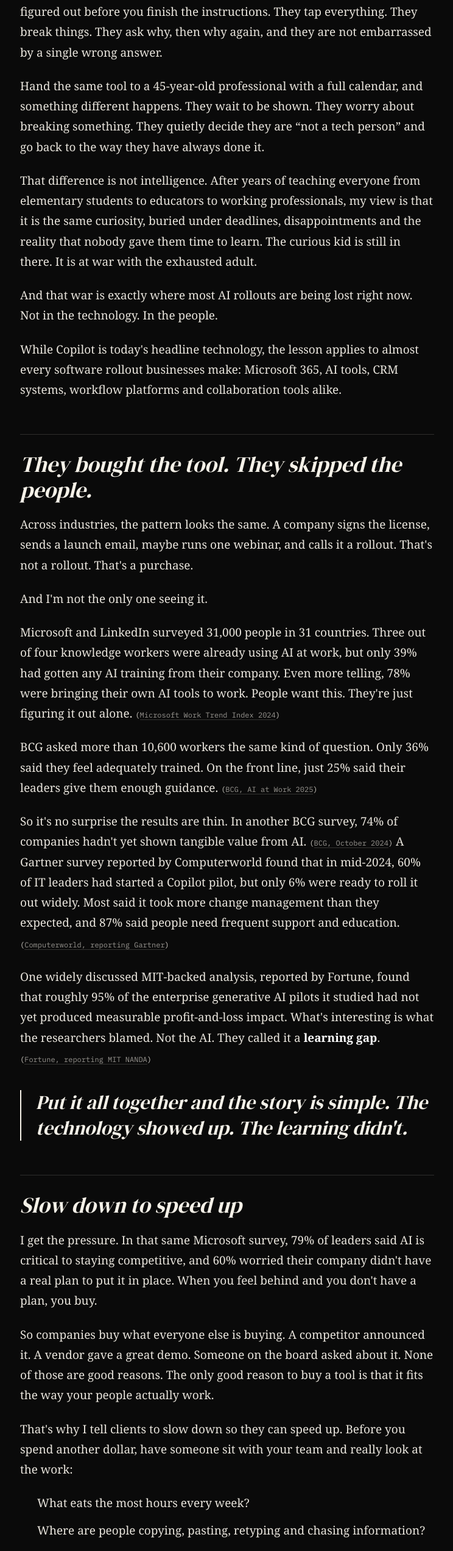
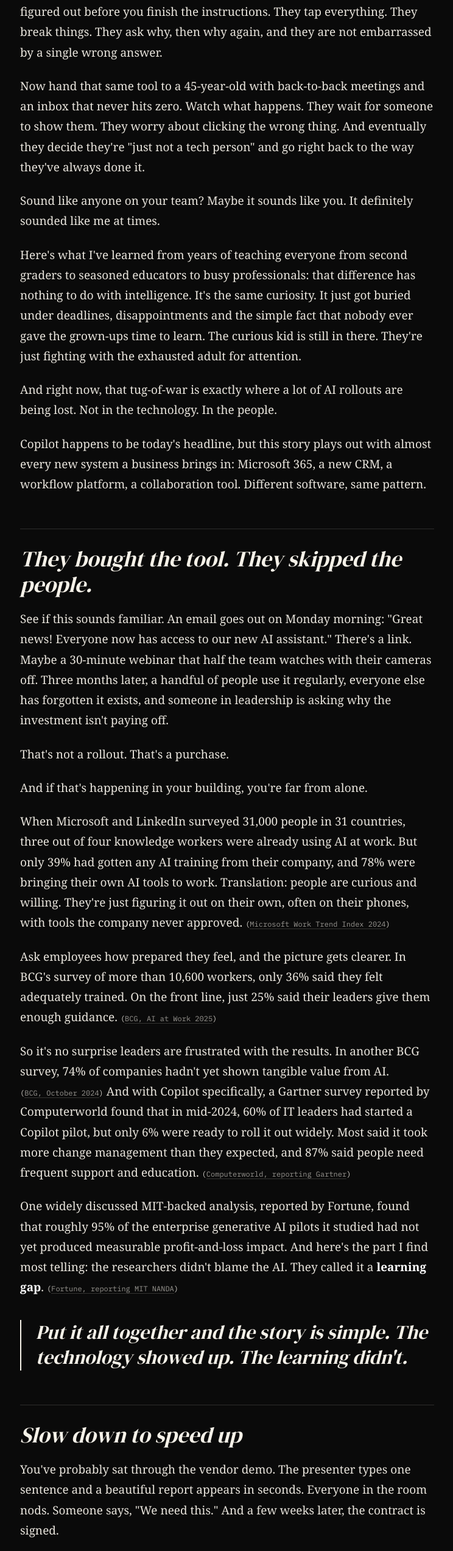
Before and after one commit to niquewill/moniquehawkins-com, a Next.js app: page /insights/the-real-reason-ai-rollouts-fail in a window 1280 px wide. Shown: the part 987-3531 px from the top of the page at 61% size, without its empty margins (267-1011 px from the left). Built offline with nearby package versions, Linux system fonts and the light colour scheme.

Commit message:
Article tone update

```diff
--- a/app/insights/the-real-reason-ai-rollouts-fail/page.tsx
+++ b/app/insights/the-real-reason-ai-rollouts-fail/page.tsx
@@ -1,6 +1,6 @@
 // app/insights/the-real-reason-ai-rollouts-fail/page.tsx
 // Article: "The Real Reason AI Rollouts Fail Isn't the AI"
-// The text below is copied from the final Claude Doc. To edit wording, change it here.
+// The article text below matches the final Claude Doc (tone pass, October 2026).
 
 import type { Metadata } from 'next'
 import Image from 'next/image'
@@ -113,81 +113,80 @@ export default function Page() {
         </figure>
 
         <P>Hand a seven-year-old a tablet they have never seen, and they will have it figured out before you finish the instructions. They tap everything. They break things. They ask why, then why again, and they are not embarrassed by a single wrong answer.</P>
-        <P>Hand the same tool to a 45-year-old professional with a full calendar, and something different happens. They wait to be shown. They worry about breaking something. They quietly decide they are &ldquo;not a tech person&rdquo; and go back to the way they have always done it.</P>
-        <P>That difference is not intelligence. After years of teaching everyone from elementary students to educators to working professionals, my view is that it is the same curiosity, buried under deadlines, disappointments and the reality that nobody gave them time to learn. The curious kid is still in there. It is at war with the exhausted adult.</P>
-        <P>And that war is exactly where most AI rollouts are being lost right now. Not in the technology. In the people.</P>
-        <P>While Copilot is today&apos;s headline technology, the lesson applies to almost every software rollout businesses make: Microsoft 365, AI tools, CRM systems, workflow platforms and collaboration tools alike.</P>
-
+        <P>Now hand that same tool to a 45-year-old with back-to-back meetings and an inbox that never hits zero. Watch what happens. They wait for someone to show them. They worry about clicking the wrong thing. And eventually they decide they&apos;re &quot;just not a tech person&quot; and go right back to the way they&apos;ve always done it.</P>
+        <P>Sound like anyone on your team? Maybe it sounds like you. It definitely sounded like me at times.</P>
+        <P>Here&apos;s what I&apos;ve learned from years of teaching everyone from second graders to seasoned educators to busy professionals: that difference has nothing to do with intelligence. It&apos;s the same curiosity. It just got buried under deadlines, disappointments and the simple fact that nobody ever gave the grown-ups time to learn. The curious kid is still in there. They&apos;re just fighting with the exhausted adult for attention.</P>
+        <P>And right now, that tug-of-war is exactly where a lot of AI rollouts are being lost. Not in the technology. In the people.</P>
+        <P>Copilot happens to be today&apos;s headline, but this story plays out with almost every new system a business brings in: Microsoft 365, a new CRM, a workflow platform, a collaboration tool. Different software, same pattern.</P>
         <H2>They bought the tool. They skipped the people.</H2>
-        <P>Across industries, the pattern looks the same. A company signs the license, sends a launch email, maybe runs one webinar, and calls it a rollout. That&apos;s not a rollout. That&apos;s a purchase.</P>
-        <P>And I&apos;m not the only one seeing it.</P>
-        <P>Microsoft and LinkedIn surveyed 31,000 people in 31 countries. Three out of four knowledge workers were already using AI at work, but only 39% had gotten any AI training from their company. Even more telling, 78% were bringing their own AI tools to work. People want this. They&apos;re just figuring it out alone. <Cite href={SOURCES[0].href}>Microsoft Work Trend Index 2024</Cite></P>
-        <P>BCG asked more than 10,600 workers the same kind of question. Only 36% said they feel adequately trained. On the front line, just 25% said their leaders give them enough guidance. <Cite href={SOURCES[1].href}>BCG, AI at Work 2025</Cite></P>
-        <P>So it&apos;s no surprise the results are thin. In another BCG survey, 74% of companies hadn&apos;t yet shown tangible value from AI. <Cite href={SOURCES[2].href}>BCG, October 2024</Cite> A Gartner survey reported by Computerworld found that in mid-2024, 60% of IT leaders had started a Copilot pilot, but only 6% were ready to roll it out widely. Most said it took more change management than they expected, and 87% said people need frequent support and education. <Cite href={SOURCES[3].href}>Computerworld, reporting Gartner</Cite></P>
-        <P>One widely discussed MIT-backed analysis, reported by Fortune, found that roughly 95% of the enterprise generative AI pilots it studied had not yet produced measurable profit-and-loss impact. What&apos;s interesting is what the researchers blamed. Not the AI. They called it a <strong>learning gap</strong>. <Cite href={SOURCES[4].href}>Fortune, reporting MIT NANDA</Cite></P>
+        <P>See if this sounds familiar. An email goes out on Monday morning: &quot;Great news! Everyone now has access to our new AI assistant.&quot; There&apos;s a link. Maybe a 30-minute webinar that half the team watches with their cameras off. Three months later, a handful of people use it regularly, everyone else has forgotten it exists, and someone in leadership is asking why the investment isn&apos;t paying off.</P>
+        <P>That&apos;s not a rollout. That&apos;s a purchase.</P>
+        <P>And if that&apos;s happening in your building, you&apos;re far from alone.</P>
+        <P>When Microsoft and LinkedIn surveyed 31,000 people in 31 countries, three out of four knowledge workers were already using AI at work. But only 39% had gotten any AI training from their company, and 78% were bringing their own AI tools to work. Translation: people are curious and willing. They&apos;re just figuring it out on their own, often on their phones, with tools the company never approved. <Cite href="https://blogs.microsoft.com/blog/2024/05/08/microsoft-and-linkedin-release-the-2024-work-trend-index-on-the-state-of-ai-at-work/">Microsoft Work Trend Index 2024</Cite></P>
+        <P>Ask employees how prepared they feel, and the picture gets clearer. In BCG&apos;s survey of more than 10,600 workers, only 36% said they felt adequately trained. On the front line, just 25% said their leaders give them enough guidance. <Cite href="https://www.bcg.com/press/26june2025-beyond-ai-adoption-full-potential">BCG, AI at Work 2025</Cite></P>
+        <P>So it&apos;s no surprise leaders are frustrated with the results. In another BCG survey, 74% of companies hadn&apos;t yet shown tangible value from AI. <Cite href="https://bcg.com/ja-jp/press/24october2024-ai-adoption-in-2024-74-of-companies-struggle-to-achieve-and-scale-value">BCG, October 2024</Cite> And with Copilot specifically, a Gartner survey reported by Computerworld found that in mid-2024, 60% of IT leaders had started a Copilot pilot, but only 6% were ready to roll it out widely. Most said it took more change management than they expected, and 87% said people need frequent support and education. <Cite href="https://www.computerworld.com/article/3542000/microsoft-365-copilot-rollouts-slowed-by-data-security-roi-concerns.html">Computerworld, reporting Gartner</Cite></P>
+        <P>One widely discussed MIT-backed analysis, reported by Fortune, found that roughly 95% of the enterprise generative AI pilots it studied had not yet produced measurable profit-and-loss impact. And here&apos;s the part I find most telling: the researchers didn&apos;t blame the AI. They called it a <strong>learning gap</strong>. <Cite href="https://fortune.com/2025/08/18/mit-report-95-percent-generative-ai-pilots-at-companies-failing-cfo/">Fortune, reporting MIT NANDA</Cite></P>
         <Pull>Put it all together and the story is simple. The technology showed up. The learning didn&apos;t.</Pull>
-
         <H2>Slow down to speed up</H2>
-        <P>I get the pressure. In that same Microsoft survey, 79% of leaders said AI is critical to staying competitive, and 60% worried their company didn&apos;t have a real plan to put it in place. When you feel behind and you don&apos;t have a plan, you buy.</P>
-        <P>So companies buy what everyone else is buying. A competitor announced it. A vendor gave a great demo. Someone on the board asked about it. None of those are good reasons. The only good reason to buy a tool is that it fits the way your people actually work.</P>
+        <P>You&apos;ve probably sat through the vendor demo. The presenter types one sentence and a beautiful report appears in seconds. Everyone in the room nods. Someone says, &quot;We need this.&quot; And a few weeks later, the contract is signed.</P>
+        <P>I understand the pull. Nobody wants to be the company that fell behind. In that same Microsoft survey, 79% of leaders said AI is critical to staying competitive, and 60% worried their company didn&apos;t have a real plan to put it in place. When you feel behind and you don&apos;t have a plan, buying something feels like progress.</P>
+        <P>But a demo is built to impress, not to match your Tuesday afternoon. It doesn&apos;t show you the spreadsheet your billing team rebuilds every month, or the three systems your front desk toggles between to answer one customer question. The only good reason to buy a tool is that it fits the way your people actually work.</P>
         <P>That&apos;s why I tell clients to slow down so they can speed up. Before you spend another dollar, have someone sit with your team and really look at the work:</P>
         <UL items={[
-          'What eats the most hours every week?',
-          'Where are people copying, pasting, retyping and chasing information?',
-          "What do your best people do that everyone else doesn't?",
-          'What are you already paying for that nobody is using?',
+          <>What eats the most hours every week?</>,
+          <>Where are people copying, pasting, retyping and chasing information?</>,
+          <>What do your best people do that everyone else doesn&apos;t?</>,
+          <>What are you already paying for that nobody is using?</>,
         ]} />
-        <P>The companies getting real value already think this way. BCG found they put roughly 10% of their AI effort into algorithms, 20% into technology and data, and <strong>70% into people and processes</strong>. Most companies do the opposite. They pour money into the license and leave that 70% to chance.</P>
+        <P>The companies getting real value already work this way. BCG found they put roughly 10% of their AI effort into algorithms, 20% into technology and data, and <strong>70% into people and processes</strong>. Most companies flip that. They pour money into the license and leave that 70% to chance.</P>
         <P>That MIT-backed analysis lands in the same place. Generic tools stall inside companies because they don&apos;t fit the company&apos;s workflows. The answer isn&apos;t a fancier tool. It&apos;s understanding the work before the tool shows up.</P>
-
         <H2>Think in years, not launch dates</H2>
-        <P>Education taught me a lot about buying technology.</P>
-        <P>In schools, we never had money to waste. So we never just asked, &ldquo;What do we need this year?&rdquo; We asked what it would look like in years two, three and four. Who keeps it running? Who trains the new teacher who shows up in year three?</P>
+        <P>Here&apos;s a meeting I&apos;ve watched happen more than once. About six months after a big rollout, someone from finance looks up from the renewal invoice and asks, &quot;So... is this actually working?&quot; The room goes quiet. Nobody has an answer, because nobody ever decided what &quot;working&quot; would look like.</P>
+        <P>Education taught me to ask that question on day one.</P>
+        <P>In schools, we never had money to waste. So we never just asked, &quot;What do we need this year?&quot; We asked what it would look like in years two, three and four. Who keeps it running? Who trains the new teacher who shows up in year three?</P>
         <P>And we lived by one rule: give a change four consecutive years before you judge it. Year one is messy. Year two, habits start to form. By years three and four, you finally have real numbers that show whether it helped.</P>
         <P>Businesses rarely think that way about AI. They buy it like a phone upgrade, then judge it after a few months, before anyone has really learned to use it.</P>
-        <P>That&apos;s risky, because the bills keep growing. Microsoft lists Microsoft 365 Copilot for enterprise at <a href={SOURCES[8].href} target="_blank" rel="noopener noreferrer">$30 per user, per month</a>, on an annual commitment, and that&apos;s on top of a qualifying Microsoft 365 license. For a 100-person company, the add-on alone is $36,000 a year, or $144,000 over four years, before the base licenses or a dime for training. And starting July 1, 2026, Microsoft raised prices on most Microsoft 365 business plans by <a href={SOURCES[10].href} target="_blank" rel="noopener noreferrer">roughly 5% to 33%</a>, depending on the plan, pointing to new AI, security and management features. <Cite href={SOURCES[9].href}>CIO Dive</Cite> Spend that on tools nobody uses, and you haven&apos;t just wasted a budget line. You&apos;ve made your business more fragile.</P>
+        <P>That&apos;s risky, because the bills keep growing. Microsoft lists Microsoft 365 Copilot for enterprise at <a href="https://www.microsoft.com/en-us/microsoft-365-copilot/enterprise" target="_blank" rel="noopener noreferrer">$30 per user, per month</a>, on an annual commitment, and that&apos;s on top of a qualifying Microsoft 365 license. For a 100-person company, the add-on alone is $36,000 a year, or $144,000 over four years, before the base licenses or a dime for training. And starting July 1, 2026, Microsoft raised prices on most Microsoft 365 business plans by <a href="https://www.microsoft.com/en-us/licensing/news/2026-M365-Packaging-Pricing-Updates" target="_blank" rel="noopener noreferrer">roughly 5% to 33%</a>, depending on the plan, pointing to new AI, security and management features. <Cite href="https://www.channeldive.com/news/microsoft-365-ai-tools-higher-price/807203/">CIO Dive</Cite> Spend that on tools nobody uses, and you haven&apos;t just wasted a budget line. You&apos;ve made your business more fragile.</P>
         <P>So plan it like a school district would:</P>
         <UL items={[
           <><strong>Year one:</strong> Pick the workflows that matter most, train people on them in more than one format, and set your baseline numbers.</>,
           <><strong>Year two:</strong> Expand to the next set of tasks and grow champions inside each team.</>,
           <><strong>Years three and four:</strong> Measure the growth. How much time came back? Who uses it every week? What got better for your customers?</>,
         ]} />
-        <P>Technology investments should be judged over years, not months. Then make the call: keep it, change it or cut it.</P>
-
+        <P>Technology investments should be judged over years, not months. Then, when finance asks if it&apos;s working, you&apos;ll have an answer: keep it, change it or cut it.</P>
         <H2>Adults still learn. They just learn differently.</H2>
-        <P>I&apos;ve spent most of my career working with Microsoft products. Outlook, Word, Excel, Teams, SharePoint&mdash;the same tools millions of people use every day.</P>
+        <P>Quick question: how much of Outlook do you actually use? Not what it can do. What you use. If you&apos;re like most people, it&apos;s the same handful of buttons you learned years ago.</P>
+        <P>I&apos;ve spent most of my career working with Microsoft products. Outlook, Word, Excel, Teams, SharePoint—the same tools millions of people use every day.</P>
         <P>Looking back, I realize that for years I was using many of them just well enough to get through the day. I knew the basics. I could do my job. But I wasn&apos;t using them efficiently, and I certainly wasn&apos;t taking advantage of many of the features designed to make my work easier.</P>
         <P>That&apos;s not because I wasn&apos;t capable of learning them. It&apos;s because, like most professionals, I was busy. I learned what I needed to survive and moved on to the next deadline.</P>
         <P>That&apos;s exactly what happens in businesses today. Employees aren&apos;t resisting technology. They&apos;re trying to keep up with their work.</P>
         <P>Here&apos;s the thing about adults: they haven&apos;t lost the ability to learn. They&apos;ve lost the permission. Somewhere between the first job and the fortieth deadline, being wrong started to feel expensive. So people stop experimenting where anyone can see them.</P>
-        <P>Anyone who has trained adults knows what they need. They want to know why it matters. They bring years of experience, and they want you to respect it. And they learn fastest when the lesson solves a problem sitting on their desk today. A generic &ldquo;Intro to Copilot&rdquo; session misses all three.</P>
-        <P>People also take in information in different ways. Some need to watch you do it. Some want written steps so they can try it alone. Some need to ask ten questions before they touch a key. Good training doesn&apos;t pick one of those and hope for the best. It offers several, and it gives people the time and the safety to be a beginner again.</P>
+        <P>Think about the last training you sat through that actually stuck. Chances are it explained why it mattered, respected what you already knew, and solved a problem sitting on your desk that week. That&apos;s what adults need. A generic &quot;Intro to Copilot&quot; session, with someone clicking through every menu while you think about the 40 emails piling up, misses all three.</P>
+        <P>People also take in information in different ways. Some need to watch you do it. Some want written steps so they can try it on their own later. Some need to ask ten questions before they touch a key. Good training doesn&apos;t pick one of those and hope for the best. It offers several, and it gives people the time and the safety to be a beginner again.</P>
         <P>That&apos;s how you wake the curious kid back up. Not with a mandate. With relevance, repetition and room to get it wrong.</P>
-
         <H2>What 7,700 public servants taught us about Copilot</H2>
-        <P>If you want to see this play out in real life, look at Australia. From January to June 2024, its government handed out more than 7,700 Microsoft 365 Copilot licenses across almost 60 agencies. Then it did something most companies never do: it published an honest review of how it went. <Cite href={SOURCES[5].href}>Digital Transformation Agency</Cite></P>
-        <P>The tool worked. People said it saved them up to an hour on things like summarizing information and writing first drafts, and 64% of managers saw better, faster work from their teams. <Cite href={SOURCES[6].href}>DTA executive summary</Cite></P>
-        <P>But only about a third of people used it every day. Same tool. Same license. Very different results.</P>
-        <P>So what made the difference? Look at the training. Of the people who got three or more kinds of training, 75% felt confident using Copilot. That&apos;s 28 points higher than people who got just one kind. And training worked best when it was built around each agency&apos;s own work. It wasn&apos;t a controlled experiment, but the pattern is hard to ignore. <Cite href={SOURCES[7].href}>DTA evaluation findings</Cite></P>
+        <P>Ever wonder what would happen if thousands of people got the exact same tool on the exact same day? Australia found out. From January to June 2024, its government handed out more than 7,700 Microsoft 365 Copilot licenses across almost 60 agencies. Then it did something most companies never do: it published an honest review of how it went. <Cite href="https://www.digital.gov.au/initiatives/copilot-trial/microsoft-365-copilot-evaluation-report-full/appendix-a">Digital Transformation Agency</Cite></P>
+        <P>The tool worked. People said it saved them up to an hour on things like summarizing information and writing first drafts, and 64% of managers saw better, faster work from their teams. <Cite href="https://www.digital.gov.au/initiatives/copilot-trial/summary-evaluation-findings/cts-executive-summary">DTA executive summary</Cite></P>
+        <P>But only about a third of people used it every day. Same tool. Same license. Very different results. If you&apos;ve ever rolled out software and watched half the team quietly ignore it, that should sound familiar.</P>
+        <P>So what made the difference? Look at the training. Of the people who got three or more kinds of training, 75% felt confident using Copilot. That&apos;s 28 points higher than people who got just one kind. And training worked best when it was built around each agency&apos;s own work. It wasn&apos;t a controlled experiment, but the pattern is hard to ignore. <Cite href="https://digital.gov.au/initiatives/copilot-trial/summary-evaluation-findings/cts-evaluation-findings">DTA evaluation findings</Cite></P>
         <P>Think about that. Not a better license. Not a newer model. More than one way to learn, tied to the work people actually do.</P>
-
         <H2>What to do instead</H2>
         <P>If you&apos;re rolling out Copilot, or any AI tool, this year, here&apos;s where I&apos;d start:</P>
         <OL items={[
           <><strong>Study the work before you buy.</strong> Spend a couple of weeks watching how your teams really do their jobs. Find the five tasks that eat the most time. This is where many organizations benefit from outside help. Someone needs to step back, study how the work actually gets done, identify where time is being lost, and build a practical adoption plan before another license is purchased.</>,
           <><strong>Buy for your workflow, not the headlines.</strong> If a tool doesn&apos;t help with those five tasks, it doesn&apos;t matter who else bought it.</>,
           <><strong>Budget for people, not just licenses.</strong> Training, practice time and support belong in the same budget as the software, every year.</>,
-          <><strong>Teach tasks, not features.</strong> &ldquo;Here&apos;s how to turn a 40-message email thread into a one-page summary&rdquo; beats a tour of every button.</>,
+          <><strong>Teach tasks, not features.</strong> &quot;Here&apos;s how to turn a 40-message email thread into a one-page summary&quot; beats a tour of every button.</>,
           <><strong>Teach it more than one way.</strong> Live demos, short videos, written steps, office hours and coworker coaching. People need to see it, hear it and try it.</>,
           <><strong>Make it safe to be a beginner.</strong> Put practice time on the calendar and give people permission to get it wrong.</>,
           <><strong>Measure use, not licenses.</strong> Set a baseline now, then track who uses it, for what, and where people get stuck. Go back and teach that.</>,
           <><strong>Give it time before you judge it.</strong> Plan for three to four years, look at the growth, then decide what stays.</>,
         ]} />
+        <H2>Your people are the investment</H2>
+        <P>Every business owner I talk to wants what AI promises. More time. Better work. Lower costs. Fewer late nights fixing the same spreadsheet. Very few have set aside anything for the part that actually delivers it. And whether it&apos;s Copilot, a new CRM or a collaboration platform, the pattern is the same.</P>
+        <P>The most valuable thing in your building isn&apos;t the software. It&apos;s the people who decide, every single morning, whether to open it. Investing in them means time, training that fits their work, patience, and someone who knows how adults learn. That isn&apos;t the soft side of your AI strategy. It is your AI strategy.</P>
+        <P>So before your next purchase, ask yourself a different question. Not &quot;What can this tool do?&quot; but &quot;What do my people need to do their best work, and how are we going to help them learn it?&quot; Answer that honestly, and you&apos;ll spend less, waste less, and get a lot more out of every dollar.</P>
 
-        <H2>Your people are the investment</H2>
-        <P>Every business owner I talk to wants what AI promises. More time. Better work. Lower costs. Very few have set aside anything for the part that actually delivers it. And whether it&apos;s Copilot, a new CRM or a collaboration platform, the pattern is the same.</P>
-        <P>The most valuable thing in your building isn&apos;t the software. It&apos;s the people who decide, every single morning, whether to open it. Investing in them means time, training that fits their work, patience, and someone who knows how adults learn. That isn&apos;t the soft side of your AI strategy. It is your AI strategy.</P>
-        <P>So before your next purchase, ask yourself a different question. Not &ldquo;What can this tool do?&rdquo; but &ldquo;What do my people need to do their best work, and how are we going to help them learn it?&rdquo; Answer that honestly, and you&apos;ll spend less, waste less, and get a lot more out of every dollar.</P>
 
         <aside className="mh-art-cta">
           <p className="mh-art-cta-label">Let&apos;s talk</p>
```
